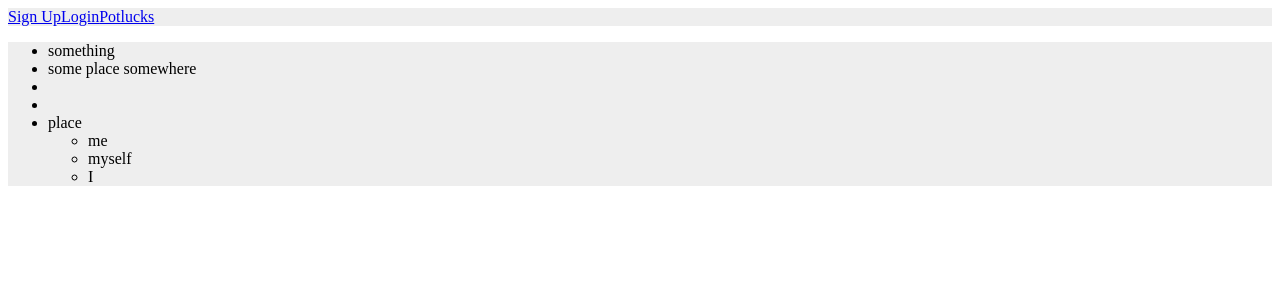
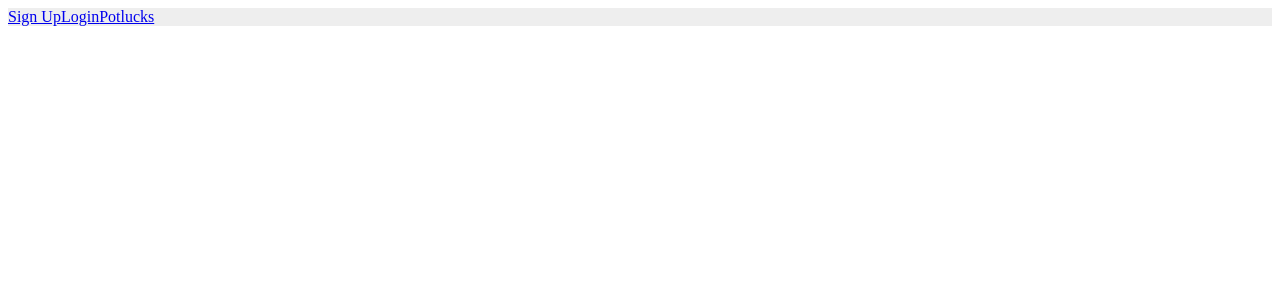
Before and after one commit to PotluckPlanner-TT7/Frontend, a React (Create React App) app: page /login in a window 1280 px wide. Shown: the top 300 px of the page. Built offline with nearby package versions, Linux system fonts and the light colour scheme.

Commit message:
Added navlinks and routes

```diff
--- a/src/App.js
+++ b/src/App.js
@@ -9,8 +9,9 @@ function App() {
     <div className="App">
       <Nav />
       <Switch>
-        <Route path="/login" component={PotLuck} />
-        {/* <Component /> */}
+        <Route path="/potlucks" component={PotLuck} />
+        {/* <Route path="/sign-up" component={SignUp}/>
+        <Route path="/login" component={Login}/> */}
       </Switch>
     </div>
   );
```
